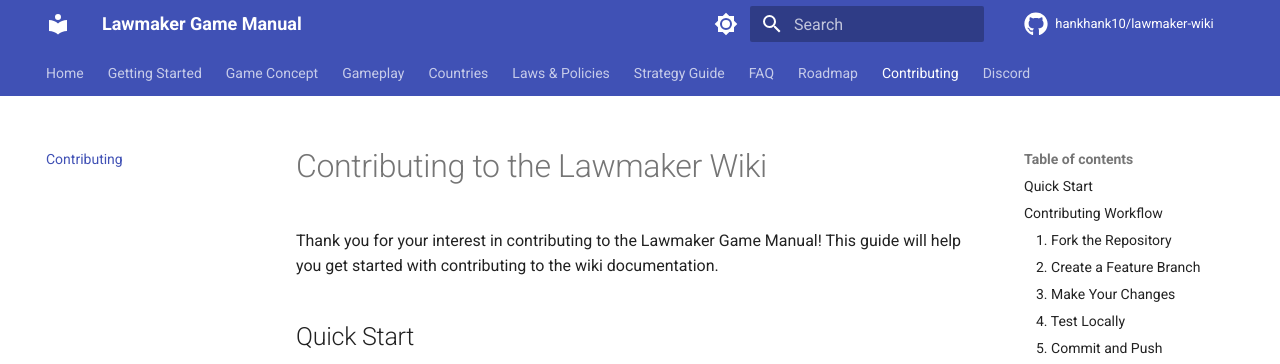
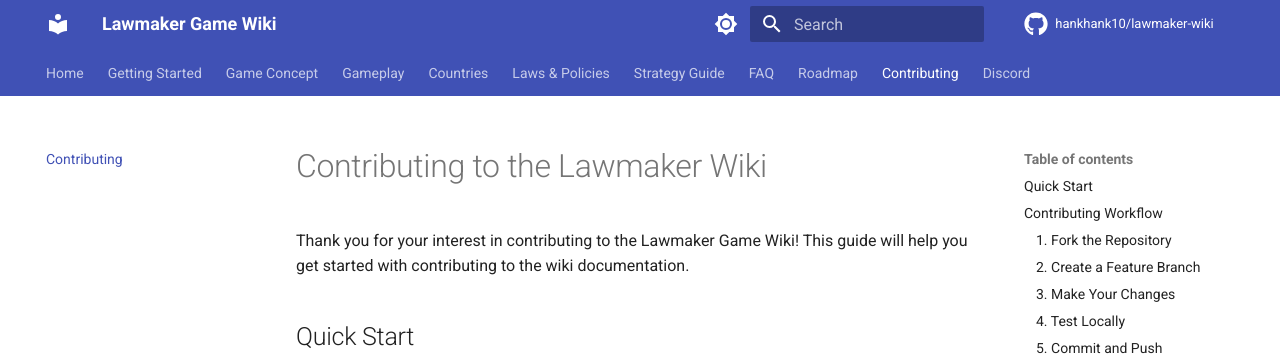
Before and after one commit to hankhank10/lawmaker-wiki, an MkDocs documentation site: the page built from docs/contributing.md, in a window 1280 px wide and 900 px high. Shown: the top 364 px of the window. Built offline with MkDocs 1.6.1 and Material for MkDocs 9.7.7, drawn with Linux system fonts in a browser that asks for light colours; comment, search, counter and statistics services are not loaded.

Commit message:
📝 Sync from private repo
Auto-synced from hankhank10/lawmaker/game-manual

```diff
--- a/docs/contributing.md
+++ b/docs/contributing.md
@@ -1,6 +1,6 @@
 # Contributing to the Lawmaker Wiki
 
-Thank you for your interest in contributing to the Lawmaker Game Manual! This guide will help you get started with contributing to the wiki documentation.
+Thank you for your interest in contributing to the Lawmaker Game Wiki! This guide will help you get started with contributing to the wiki documentation.
 
 ## Quick Start
 
--- a/mkdocs.yml
+++ b/mkdocs.yml
@@ -1,4 +1,4 @@
-site_name: Lawmaker Game Manual
+site_name: Lawmaker Game Wiki
 site_description: Official user manual and guide for Lawmaker, a multiplayer political simulation game
 site_url: https://manual.lawmakergame.com
 repo_url: https://github.com/hankhank10/lawmaker-wiki
--- a/requirements.txt
+++ b/requirements.txt
@@ -1,4 +1,4 @@
-# MkDocs with Material Theme for Lawmaker Game Manual
+# MkDocs with Material Theme for Lawmaker Game Wiki
 mkdocs>=1.5.0
 mkdocs-material>=9.5.0
 pymdown-extensions>=10.7
```
